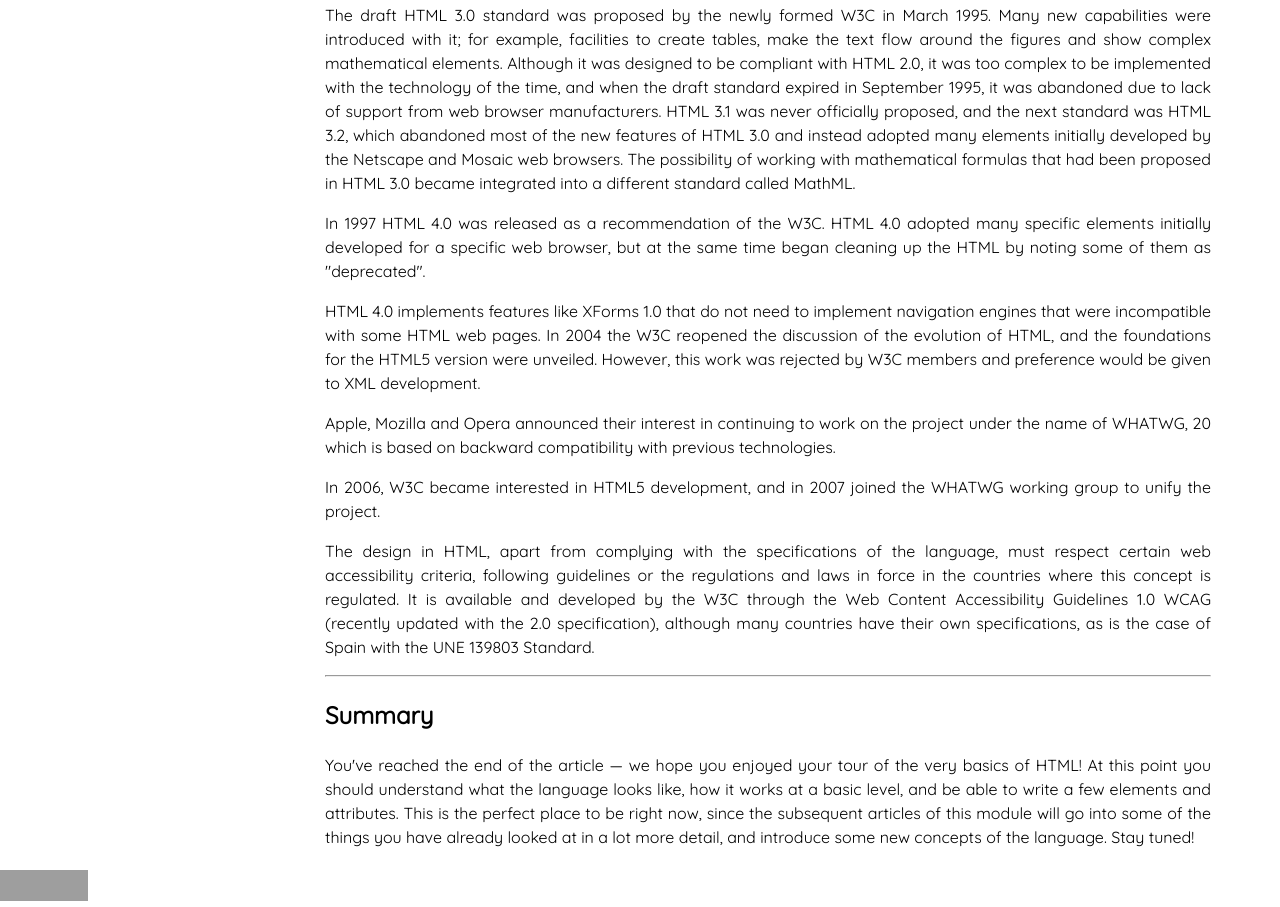
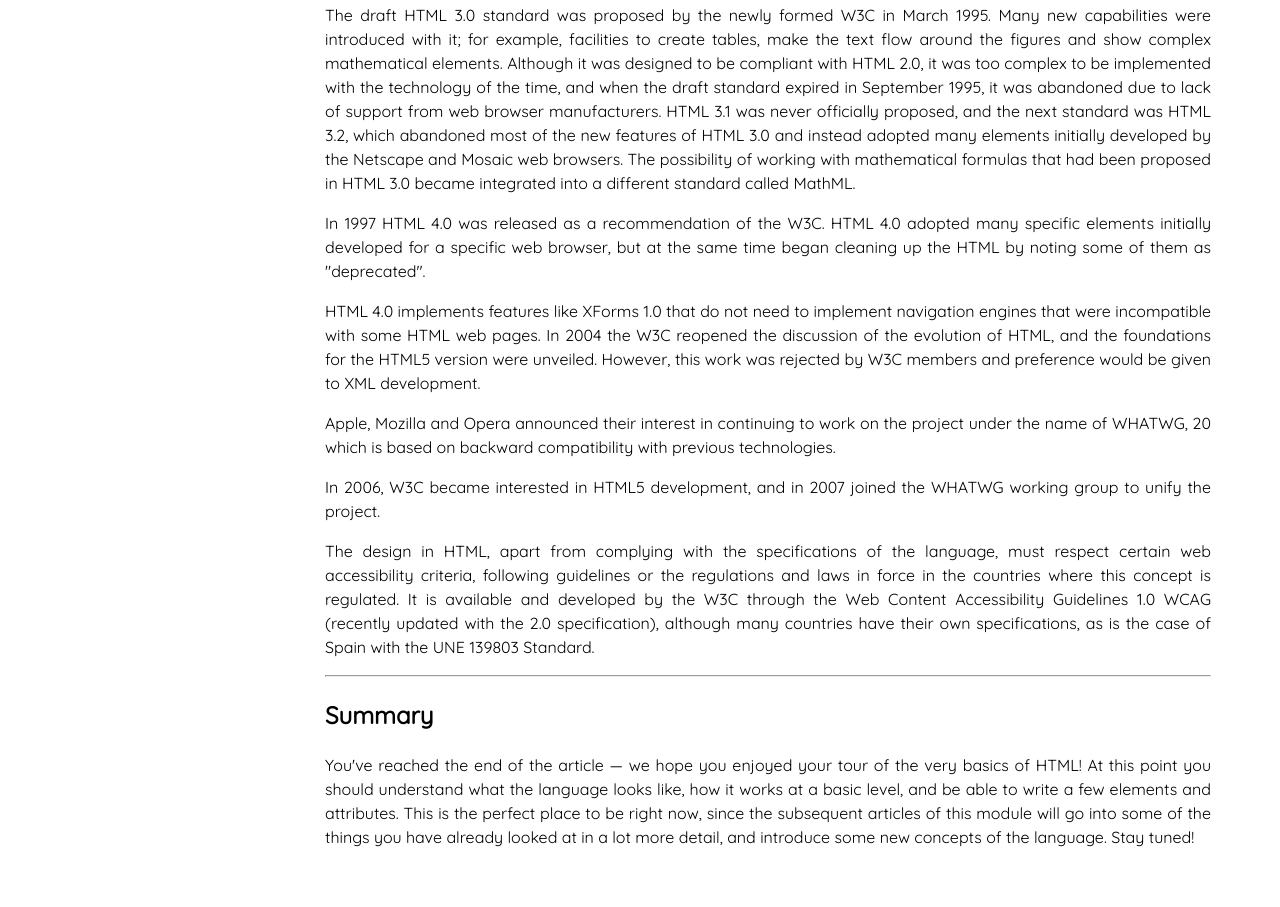
Before and after one commit to mespitaleta1/TechnicalDocPage, a website: page index.html in a window 1280 px wide. Shown: the part 2114-3021 px from the top of the page. After the commit the page ends 2984 px from the top, so only its background shows below. Drawn offline with Linux system fonts and the light colour scheme; grey boxes are pictures that could not be loaded.

Commit message:
footer removed

```diff
--- a/index.html
+++ b/index.html
@@ -311,17 +311,5 @@
         </p>
       </section>
     </main>
-
-    <footer>
-      <div class="validation-css">
-        <a href="http://jigsaw.w3.org/css-validator/check/referer">
-          <img
-            style="border: 0; width: 88px; height: 31px;"
-            src="http://jigsaw.w3.org/css-validator/images/vcss"
-            alt="¡CSS Válido!"
-          />
-        </a>
-      </div>
-    </footer>
   </body>
 </html>
```
